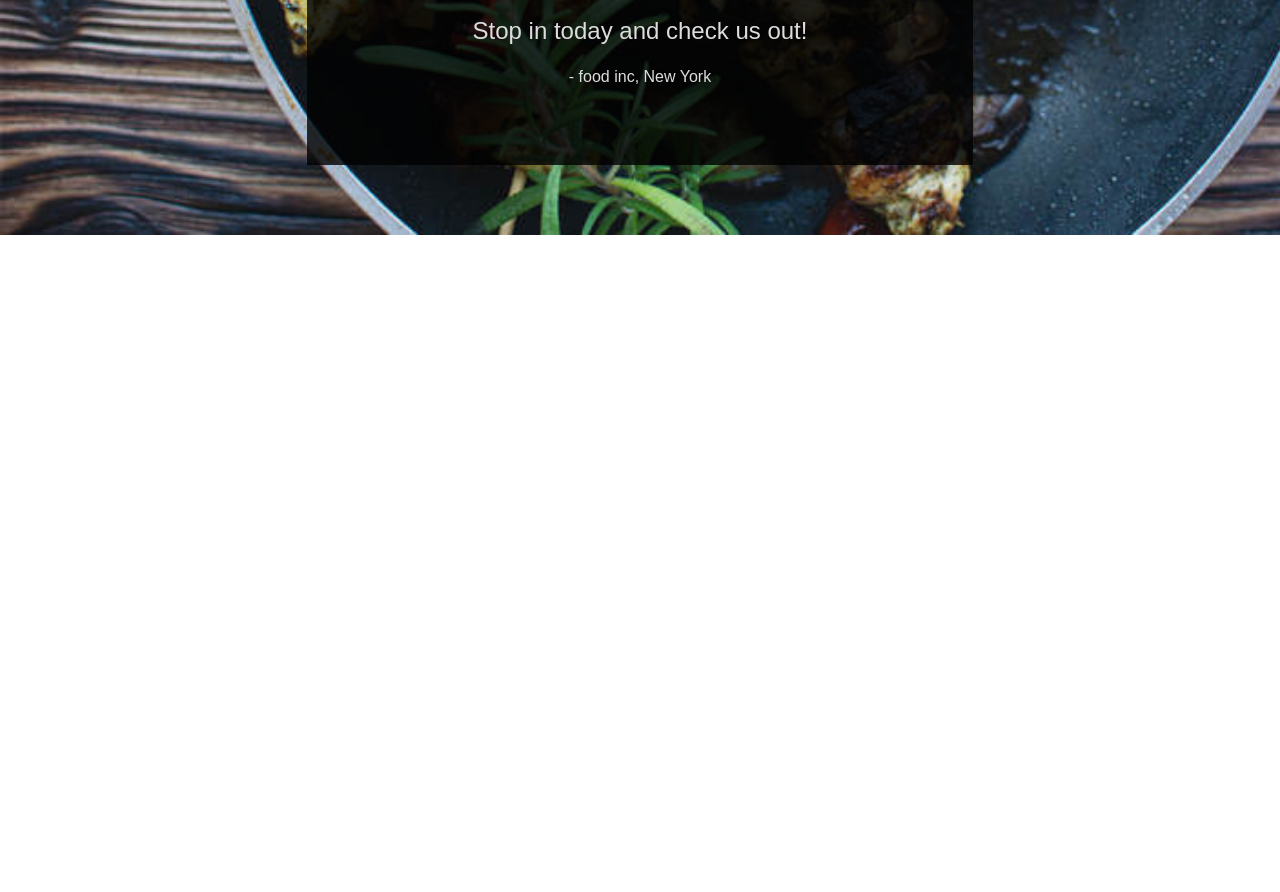
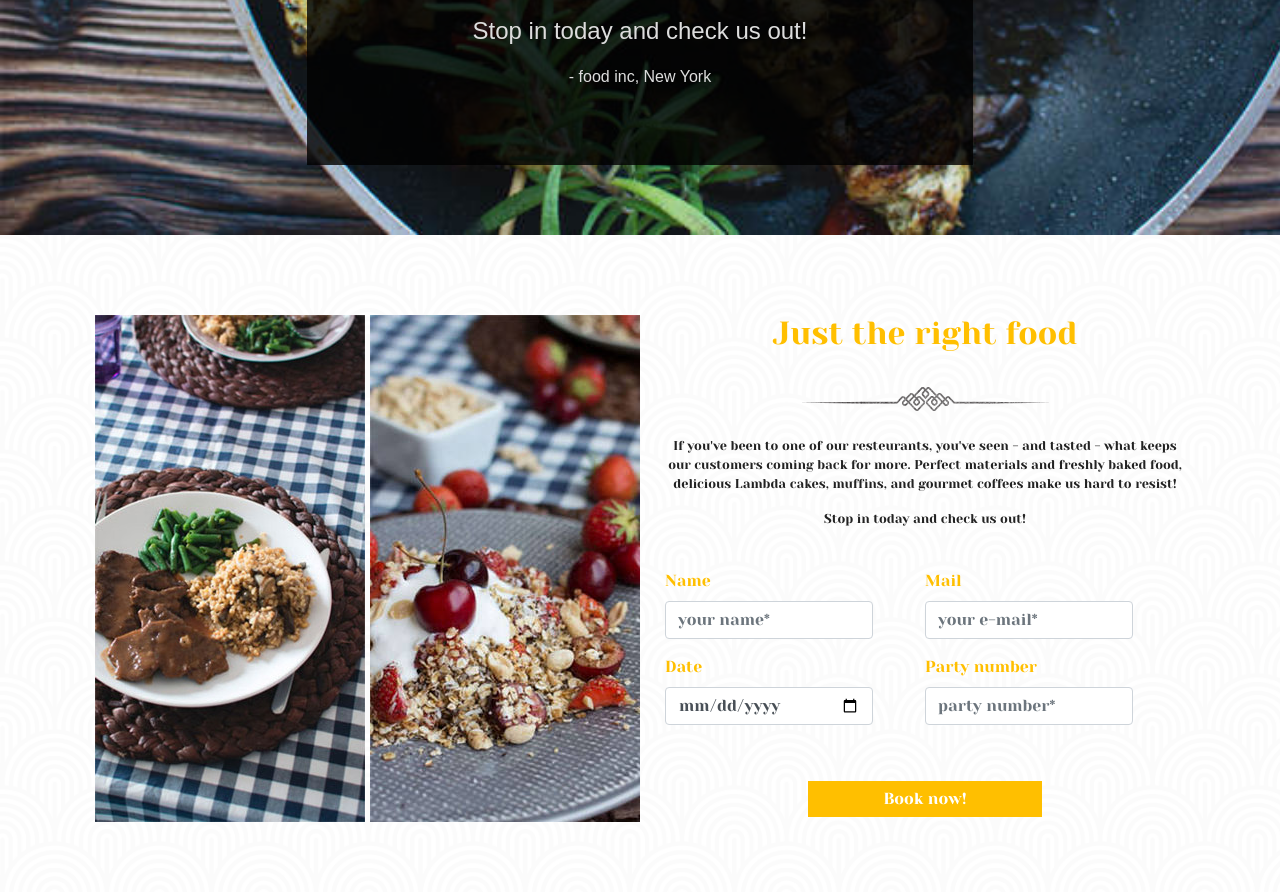
Before and after one commit to mateuszlubianka1993/lambda-restaurant, a plain HTML site: page index.html in a window 1280 px wide. Shown: the part 3308-4200 px from the top of the page. Before the commit the page ends 3543 px from the top, so only its background shows below. Drawn offline with nearby package versions, Linux system fonts and the light colour scheme.

Commit message:
add new sections

```diff
--- a/css/style.css
+++ b/css/style.css
@@ -12,6 +12,9 @@ h3 {
 }
 .divider {
     padding: 25px 0;
+}
+.clear {
+    clear: both;
 }
 /*main-nav START*/
 #main-nav{
@@ -192,6 +195,42 @@ h3 {
     font-size: 1rem;
 }
 /*section REVIEWS STOP*/
+/*section RESERVATIONS START*/
+.reservations-section {
+    background-image: url(../img/section-white-bg.png);
+    padding-top: 80px;
+    padding-bottom: 70px;
+    color: #222;
+}
+.reservations-section h3 {
+    color: #ffbf00;
+}
+.reservations-p {
+    font-size: 0.8rem;
+}
+.reservations-box {
+    padding: 0 25px;
+}
+.form-box {
+    width: 50%;
+    float: left;
+    text-align: left;
+    color: #ffbf00;
+}
+.reservations-section form {
+    margin-top: 40px;
+}
+.form-box input {
+    width: 80%;
+}
+.reservation-button {
+    width: 45%;
+    border-radius: 0;
+    border: 0;
+    background-color: #ffbf00;
+    margin-top: 40px;
+}
+/*section RESERVATIONS STOP*/
 
 /*footer START*/
 #footer{
--- a/index.html
+++ b/index.html
@@ -259,9 +259,53 @@
 </section>
 <!--section REVIEWS STOP-->
 
+<!--section RESERVATIONS START-->
+<section id="reservations" class="section-background reservations-section">
+    <div class="container">
+        <div class="row reservations-row">
+            <div class="col-sm-6 reservations-box reservations-left-box">
+                <div class="row">
+                    <div class="reservations-img col-md-6">
+                        <img src="img/reservations-img1.jpg" alt="food">
+                    </div>
+                    <div class="reservations-img col-md-6">
+                        <img src="img/reservations-img2j.jpg" alt="food">
+                    </div>
+                </div>
+            </div>
+            <div class="col-sm-6 reservations-box reservations-right-box">
+                <h3>Just the right food</h3>
+                <img src="img/divider.png" alt="divider" class="divider">
+                <p class="reservations-p">If you've been to one of our resteurants, you've seen - and tasted - what keeps our customers coming back for more. Perfect materials and freshly baked food, delicious Lambda cakes, muffins, and gourmet coffees make us hard to resist!</p>
+                <p class="reservations-p">Stop in today and check us out!</p>
+                <form action="">
+                    <div class="form-group form-box">
+                        <label for="name">Name</label>
+                        <input type="text" class="form-control" name="name" required placeholder="your name* ">
+                    </div>
+                    <div class="form-group form-box">
+                        <label for="mail">Mail</label>
+                        <input type="email" class="form-control" name="mail" required placeholder="your e-mail* ">
+                    </div>
+                    <div class="clear"></div>
+                    <div class="form-group form-box">
+                        <label for="date">Date</label>
+                        <input type="date" class="form-control" name="date" required placeholder="date* ">
+                    </div>
+                    <div class="form-group form-box">
+                        <label for="p-number">Party number</label>
+                        <input type="number" class="form-control" name="p-number" required placeholder="party number* ">
+                    </div>
+                    <div class="clear"></div>
+                    <input class="btn btn-primary reservation-button" type="submit" value="Book now!">
+                </form>
+            </div>
+        </div>
+    </div>
+</section>
+<!--section RESERVATIONS STOP-->
+
 <!--FOOTER START-->
-
-
 <footer id="footer">
     <div class="container">
         <div class="row">
@@ -269,11 +313,7 @@
         </div>
     </div>
 </footer>
-
-
 <!--FOOTER STOP-->
-
-
 
 <script src="js/jquery-3.3.1.min.js"></script>
 <script src="https://cdnjs.cloudflare.com/ajax/libs/popper.js/1.12.3/umd/popper.min.js"></script>
```
Also changed, not shown: img/reservations-img1.jpg (added), img/reservations-img2j.jpg (added).
